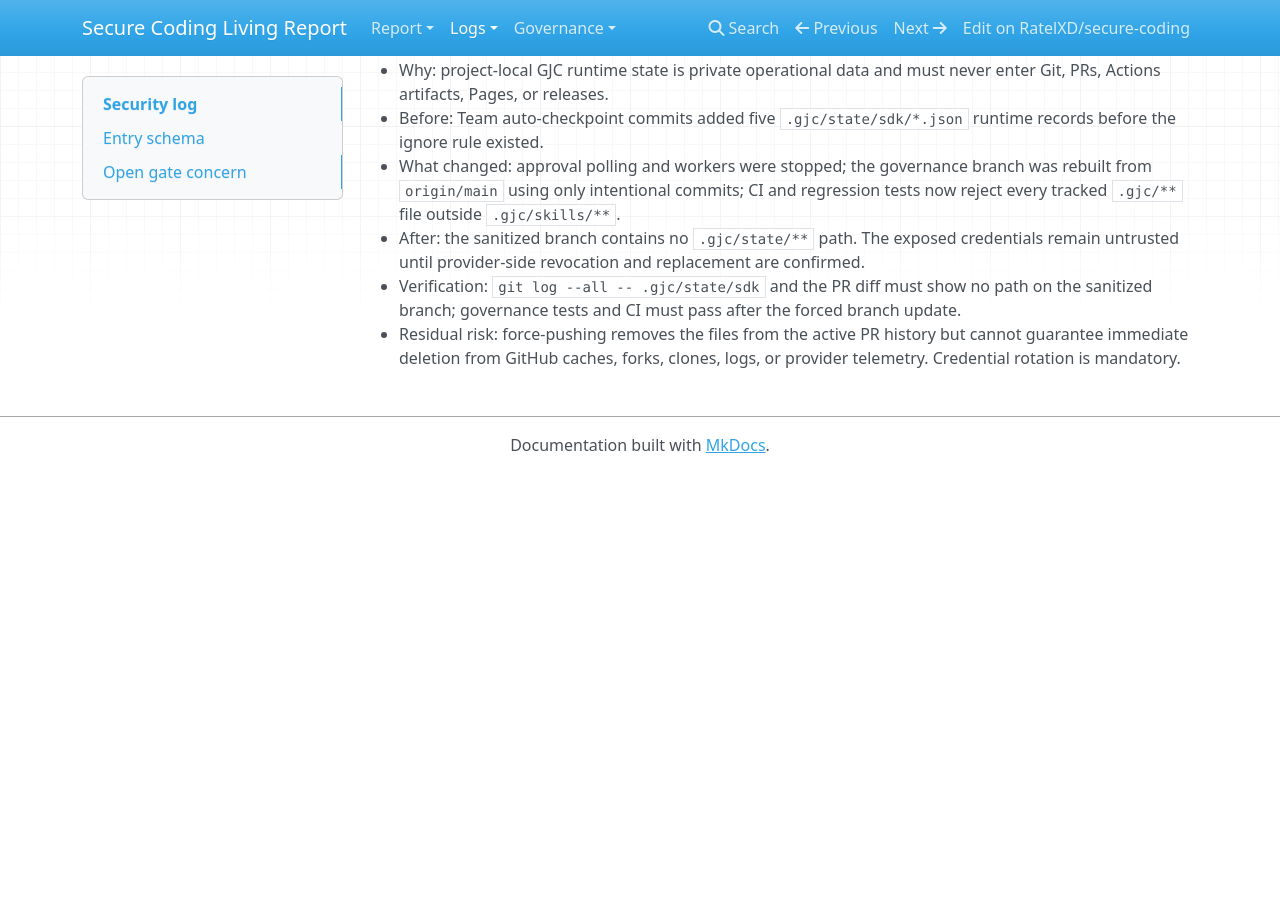
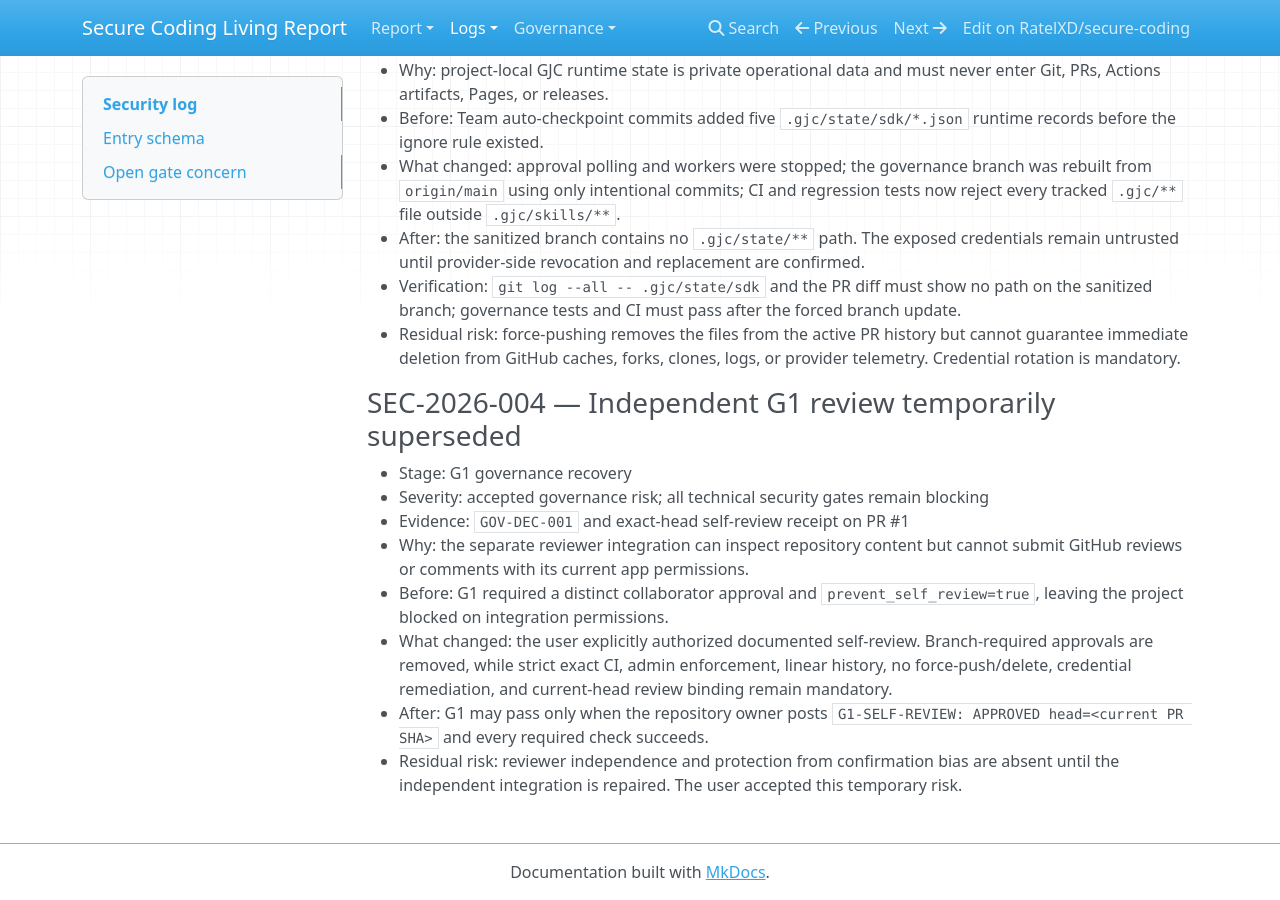
Before and after one commit to RatelXD/secure-coding, an MkDocs documentation site: the page built from docs/report/security-log.md, in a window 1280 px wide and 900 px high, scrolled down 1400 px. Built offline with MkDocs 1.6.1, drawn with Linux system fonts in a browser that asks for light colours; nearby versions of some CDN libraries; before the commit the page ends 1873 px from its top, so only the background shows below that.

Commit message:
governance: adopt documented G1 self-review

```diff
--- a/docs/report/security-log.md
+++ b/docs/report/security-log.md
@@ -53,3 +53,14 @@ Entries are append-only and use IDs `SEC-YYYY-NNN`.
 - After: the sanitized branch contains no `.gjc/state/**` path. The exposed credentials remain untrusted until provider-side revocation and replacement are confirmed.
 - Verification: `git log --all -- .gjc/state/sdk` and the PR diff must show no path on the sanitized branch; governance tests and CI must pass after the forced branch update.
 - Residual risk: force-pushing removes the files from the active PR history but cannot guarantee immediate deletion from GitHub caches, forks, clones, logs, or provider telemetry. Credential rotation is mandatory.
+
+### SEC-2026-004 — Independent G1 review temporarily superseded
+
+- Stage: G1 governance recovery
+- Severity: accepted governance risk; all technical security gates remain blocking
+- Evidence: `GOV-DEC-001` and exact-head self-review receipt on PR #1
+- Why: the separate reviewer integration can inspect repository content but cannot submit GitHub reviews or comments with its current app permissions.
+- Before: G1 required a distinct collaborator approval and `prevent_self_review=true`, leaving the project blocked on integration permissions.
+- What changed: the user explicitly authorized documented self-review. Branch-required approvals are removed, while strict exact CI, admin enforcement, linear history, no force-push/delete, credential remediation, and current-head review binding remain mandatory.
+- After: G1 may pass only when the repository owner posts `G1-SELF-REVIEW: APPROVED head=<current PR SHA>` and every required check succeeds.
+- Residual risk: reviewer independence and protection from confirmation bias are absent until the independent integration is repaired. The user accepted this temporary risk.
```
Also changed, not shown: README.md (+1 -1 lines), docs/report/decision-log.md (+10 -0 lines), 2 other files.
